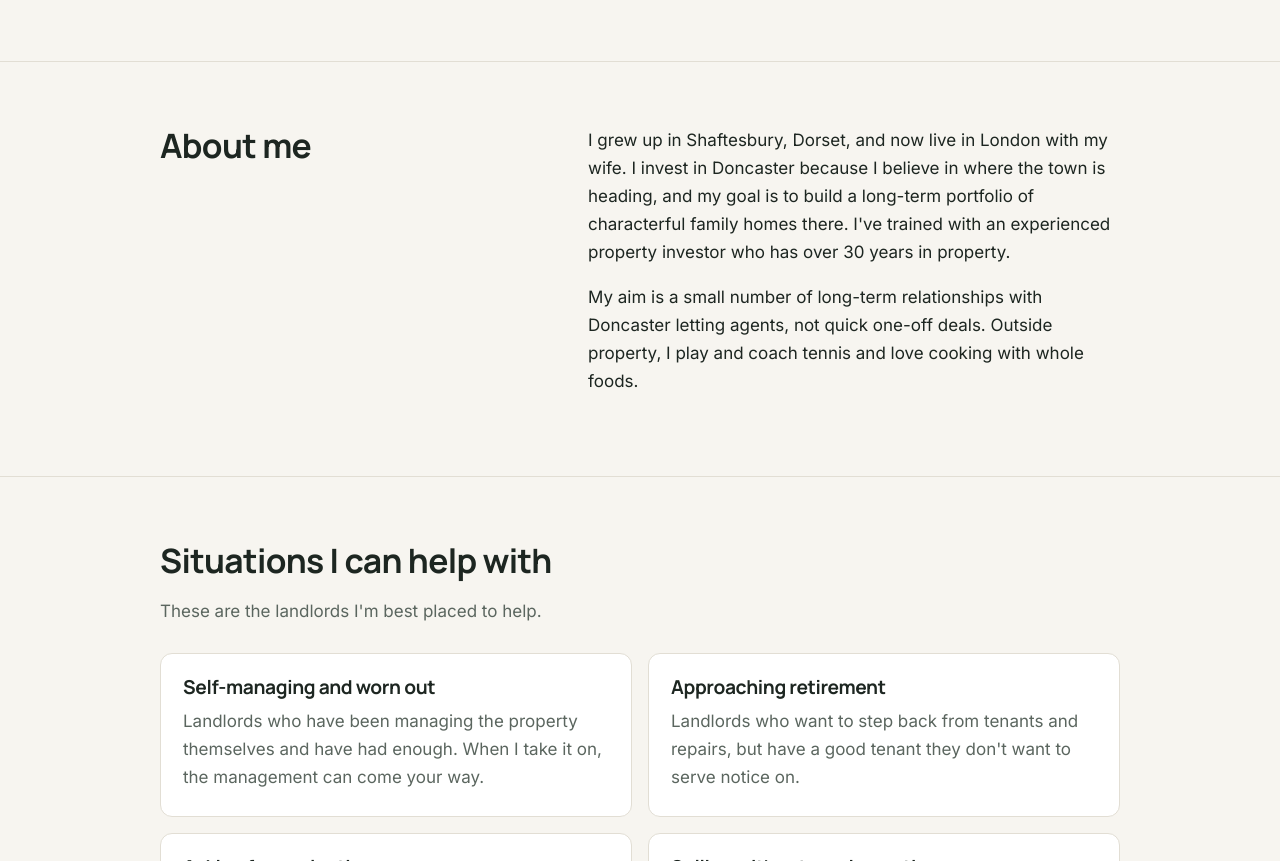
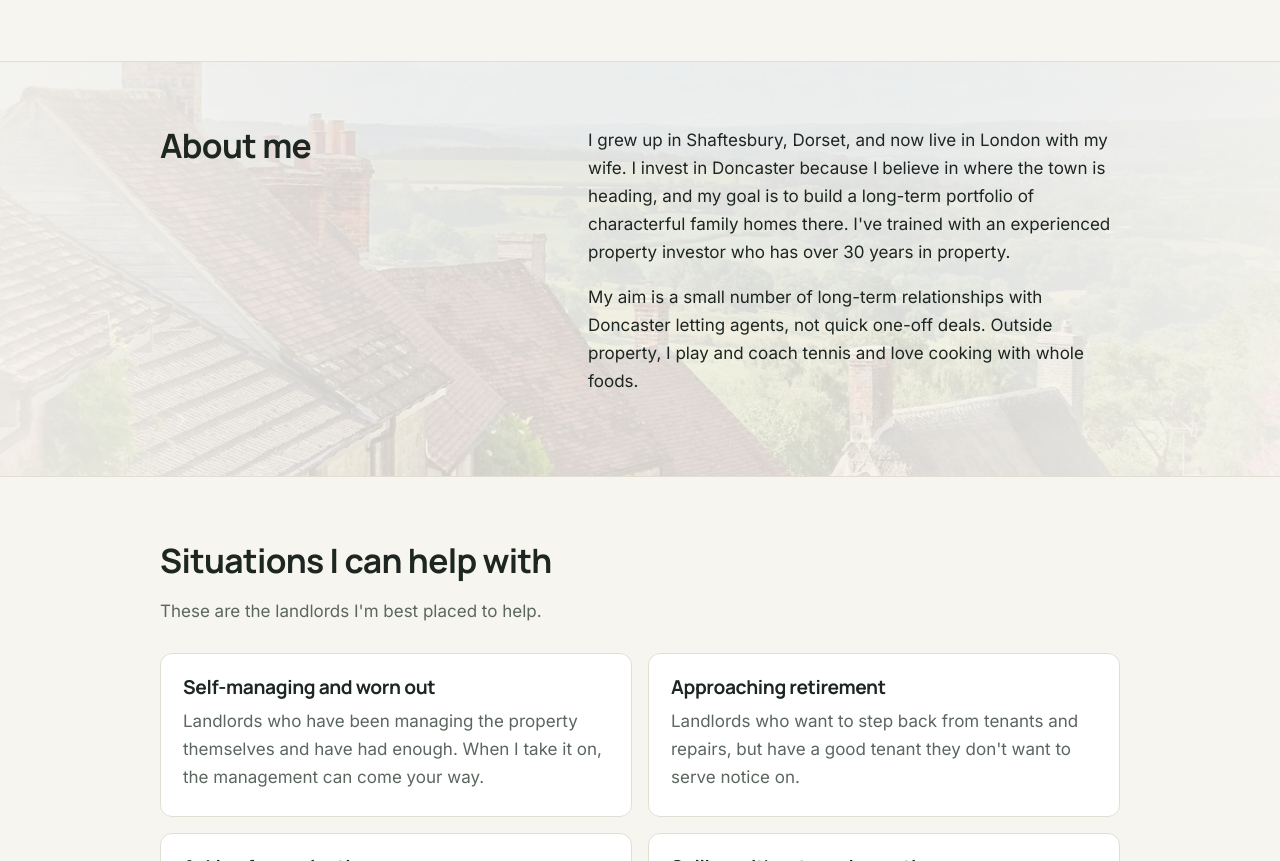
Before and after one commit to elliotsykes04-droid/elliotsykesproperty.com, a plain HTML site: page index.html in a window 1280 px wide. Shown: the part 1161-2022 px from the top of the page. Drawn offline with Linux system fonts and the light colour scheme.

Commit message:
Add faint Gold Hill background to About section (Unsplash)
Co-Authored-By: Claude Opus 5.5 <noreply@anthropic.com>
Claude-Session: https://claude.ai/code/session_01EnFgTk59a1KQ3Gd4uRDbEK

```diff
--- a/index.html
+++ b/index.html
@@ -54,6 +54,9 @@ header.top .wrap{display:flex;align-items:center;justify-content:space-between;h
 .hero .actions{display:flex;gap:12px;flex-wrap:wrap;margin-top:28px}
 .photo{aspect-ratio:4/5;max-width:100%;border-radius:14px;background:#111;overflow:hidden}
 .photo img{width:100%;height:100%;object-fit:cover}
+#about{position:relative;overflow:hidden;isolation:isolate}
+#about::before{content:"";position:absolute;inset:0;background:url(gold-hill.jpg) center 52%/cover no-repeat;opacity:.16;z-index:-1}
+#about::after{content:"";position:absolute;inset:0;background:linear-gradient(90deg,var(--bg) 0%,transparent 30%,transparent 70%,var(--bg) 100%);opacity:.6;z-index:-1}
 /* sections */
 section{padding:64px 0;border-top:1px solid var(--line)}
 .two{display:grid;grid-template-columns:1fr 1.4fr;gap:48px}
```
Also changed, not shown: gold-hill.jpg (added).
